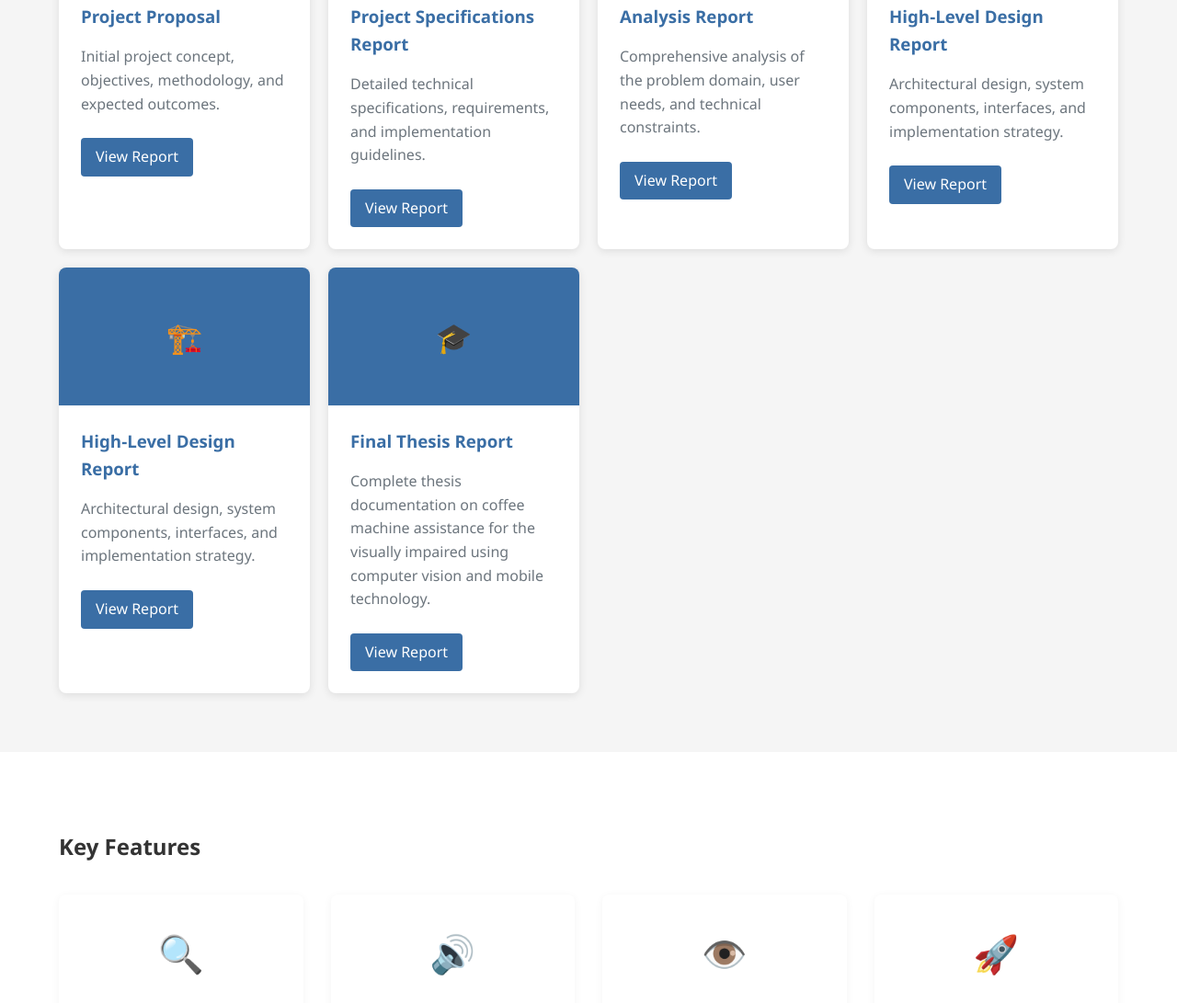
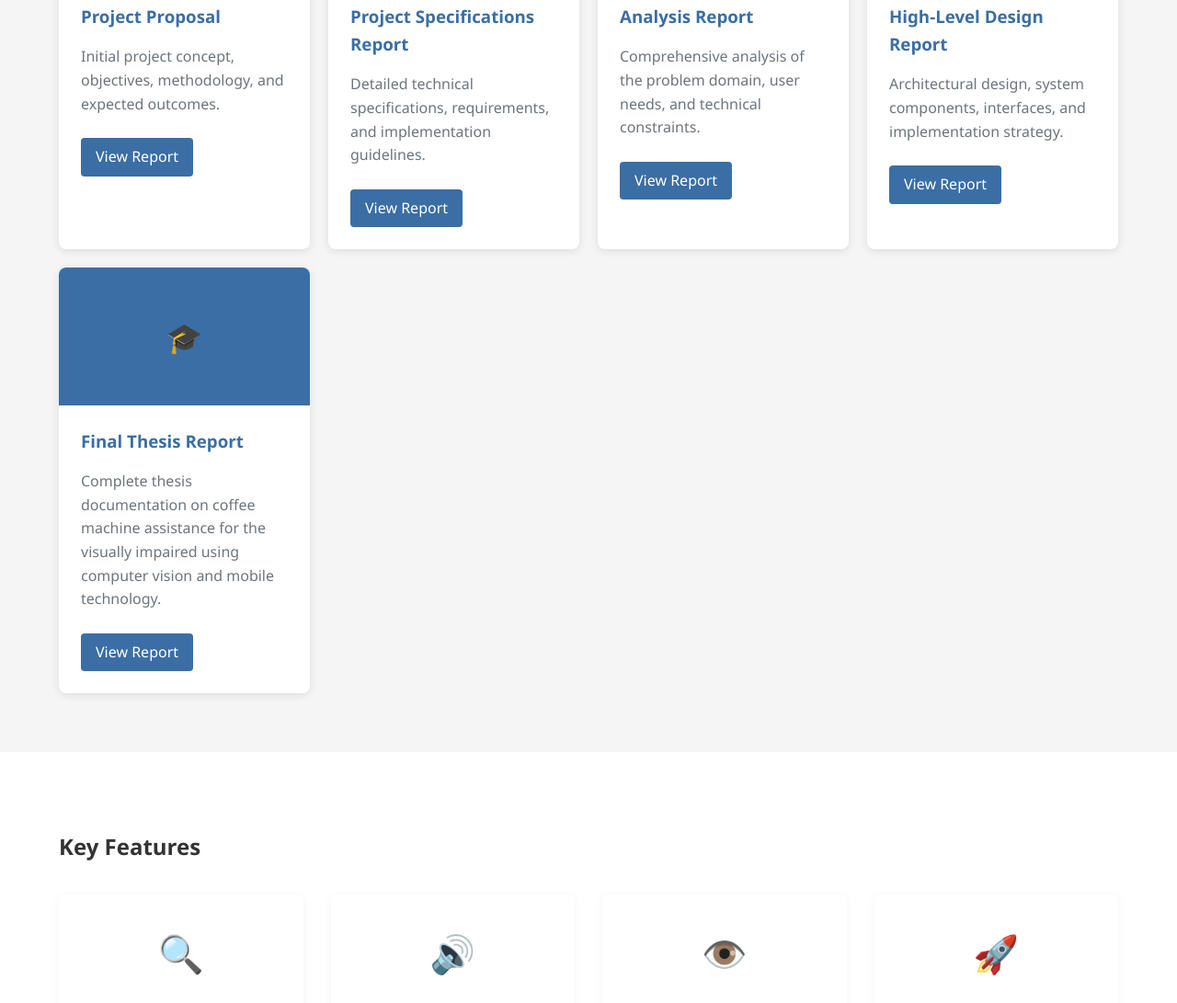
Before and after one commit to MuradHsynv/SeniorProject, a plain HTML site: page index.html in a window 1280 px wide. Shown: the part 1742-2833 px from the top of the page at 92% size. Drawn offline with Linux system fonts and the light colour scheme.

Commit message:
Update index.html

```diff
--- a/index.html
+++ b/index.html
@@ -386,14 +386,6 @@
                     </div>
                 </div>
 
-                <div class="report-card">
-                    <div class="report-img">🏗️</div>
-                    <div class="report-content">
-                        <h3>High-Level Design Report</h3>
-                        <p>Architectural design, system components, interfaces, and implementation strategy.</p>
-                        <a href="Reports/hld-report.pdf" class="btn">View Report</a>
-                    </div>
-                </div>
             <div class="report-card">
                 <div class="report-img">🎓</div>
                 <div class="report-content">
```
